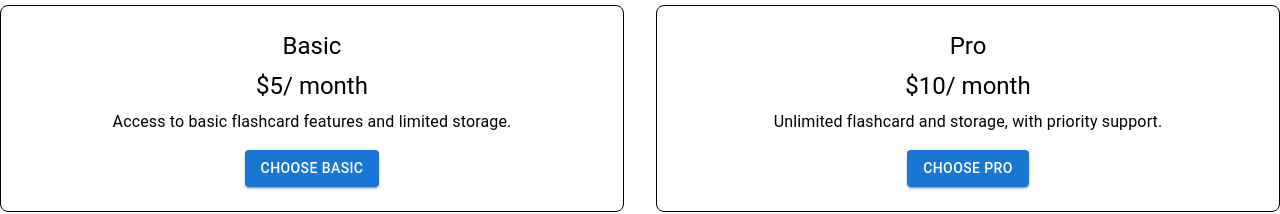
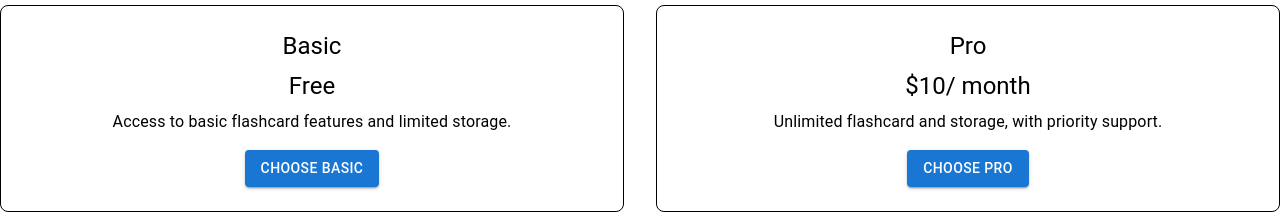
Before and after one commit to ChetnaAnjana/AI-Flashcards, a Next.js app: page / in a window 1280 px wide. Shown: the part 568-782 px from the top of the page. Built offline with nearby package versions, Linux system fonts and the light colour scheme; no server answers.

Commit message:
third commit

```diff
--- a/app/page.js
+++ b/app/page.js
@@ -140,7 +140,7 @@ export default function Home() {
                 Basic
               </Typography>
               <Typography variant="h5" gutterBottom>
-                $5/ month
+                Free
               </Typography>
               <Typography>
                 {" "}
@@ -152,6 +152,7 @@ export default function Home() {
                 sx={{
                   mt: 2,
                 }}
+                href="/sign-in"
               >
                 choose basic
               </Button>
```
